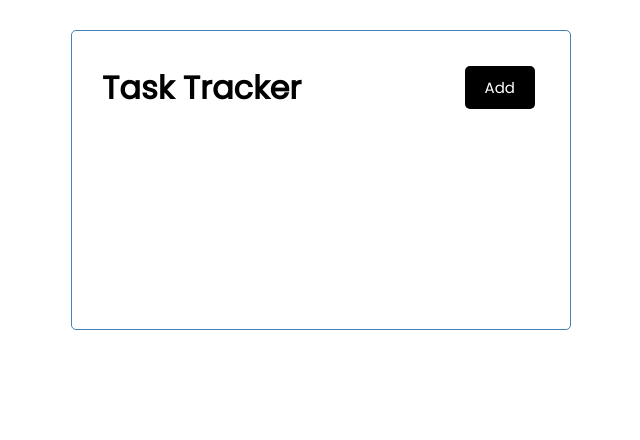
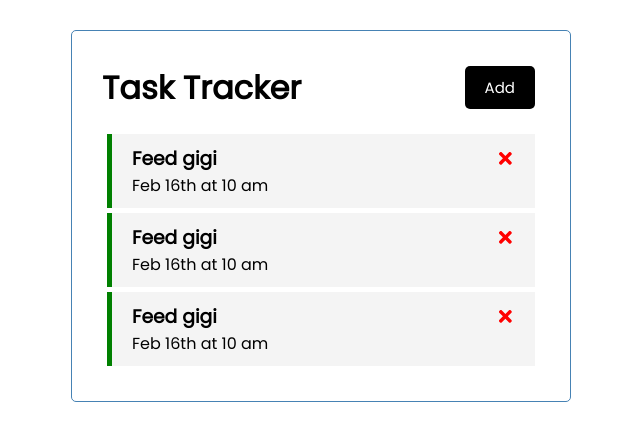
Before and after one commit to FedericoBonel/task-tracker-reactjs, a React (Create React App) app: page / in a window 1280 px wide. Shown: the top 440 px of the page, without its empty margins (319-959 px from the left). Built offline with nearby package versions, Linux system fonts and the light colour scheme.

Commit message:
Added individual tasks components and interactive doubleclick actions

```diff
--- a/package.json
+++ b/package.json
@@ -8,6 +8,7 @@
     "@testing-library/user-event": "^13.5.0",
     "react": "^18.2.0",
     "react-dom": "^18.2.0",
+    "react-icons": "^4.4.0",
     "react-scripts": "5.0.1",
     "web-vitals": "^2.1.4"
   },
--- a/src/App.js
+++ b/src/App.js
@@ -1,9 +1,53 @@
+import { useState } from "react";
+
 import Header from "./components/Header";
+import Tasks from "./components/Tasks";
 
 const App = () => {
+
+  const [tasks, setTasks]  = useState([
+    {
+        id: 1,
+        description: "Feed gigi",
+        day: "Feb 16th at 10 am",
+        reminder: true
+    },
+    {
+        id: 2,
+        description: "Feed gigi",
+        day: "Feb 16th at 10 am",
+        reminder: true
+    },
+    {
+        id: 3,
+        description: "Feed gigi",
+        day: "Feb 16th at 10 am",
+        reminder: true
+    }
+]);
+
+// Delete task
+const deleteTaskById = (id) => {
+  setTasks(tasks.filter((task) => task.id !== id));
+};
+
+// Toggle remainder
+const toggleRemainderById = (id) => {
+  setTasks(tasks.map((task) =>
+    task.id === id ?
+    {...task, reminder: !task.reminder}
+    : task)
+  );
+};
+
   return (
     <div className="container">
-      <Header title={"Task Tracker"}/>
+      <Header title="Task Tracker"/>
+
+      {tasks.length > 0 ?
+      <Tasks tasks={tasks} onDelete={deleteTaskById} onToggle={toggleRemainderById}/>
+      : "Nothing to show"}
+
     </div>
   );
 }
--- a/src/components/Button.js
+++ b/src/components/Button.js
@@ -1,8 +1,9 @@
-import React from 'react'
 
-const Button = ({ textContent }) => {
+const Button = ({ textContent, onClick }) => {
   return (
-    <button className='btn'>{textContent}</button>
+    <button className='btn' onClick={onClick}>
+      {textContent}
+      </button>
   )
 }
 
--- a/src/components/Header.js
+++ b/src/components/Header.js
@@ -1,11 +1,10 @@
-import PropTypes from 'prop-types';
 import Button from './Button';
 
 const Header = ({ title }) => {
   return (
     <header className="header">
         <h1>{title}</h1>
-        <Button textContent={"Add"}/>
+        <Button textContent="Add"/>
     </header>
   )
 }
--- /dev/null
+++ b/src/components/Task.js
@@ -0,0 +1,15 @@
+import { FaTimes } from 'react-icons/fa';
+
+const Task = ({ task, onDelete, onToggle }) => {
+  return (
+    <div className={`task ${task.reminder ? "reminder" : ""}`} onDoubleClick={() => onToggle(task.id)}>
+        <h3>{task.description}
+        <FaTimes style={{ color:"red", cursor:"pointer" }}
+        onClick={() => onDelete(task.id)} />
+        </h3>
+        <p>{task.day}</p>
+    </div>
+  )
+}
+
+export default Task
--- /dev/null
+++ b/src/components/Tasks.js
@@ -0,0 +1,14 @@
+import Task from "./Task"
+
+const Tasks = ({ tasks, onDelete, onToggle }) => {
+
+  return (
+    <div>
+        {tasks.map((task) =>
+            <Task task={task} onDelete={onDelete} onToggle ={onToggle} />
+        )}
+    </div>
+  )
+}
+
+export default Tasks
--- a/src/index.css
+++ b/src/index.css
@@ -59,18 +59,18 @@
   width: 100%;
 }
 
-.event {
+.task {
   background: #f4f4f4;
   margin: 5px;
   padding: 10px 20px;
   cursor: pointer;
 }
 
-.event.remainder {
+.task.reminder {
   border-left: 5px solid green;
 }
 
-.event h3 {
+.task h3 {
   display: flex;
   align-items: center;
   justify-content: space-between;
```
Also changed, not shown: 1 other file (tests, documents, lock files or other folders).
